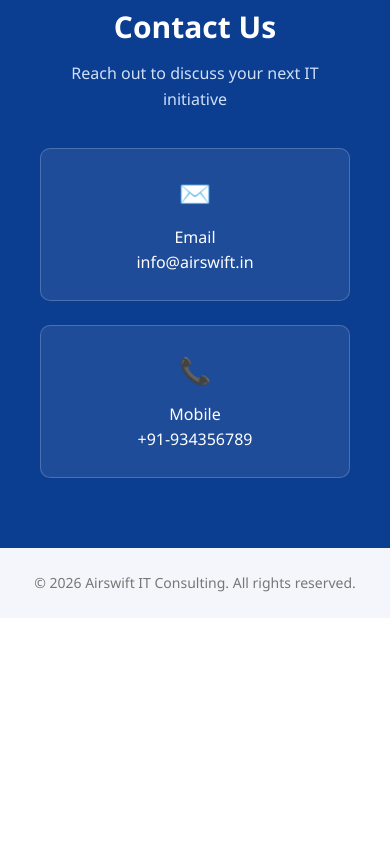
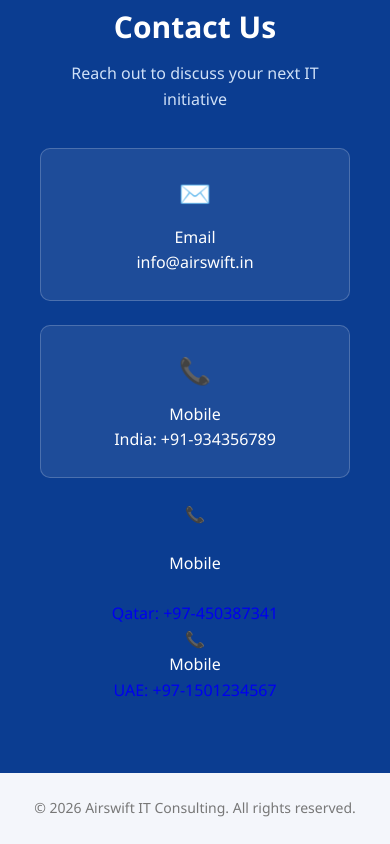
Before and after one commit to uddinsami3/MyWeb, a plain HTML site: page index.html in a window 390 px wide. Shown: the part 6197-7041 px from the top of the page. Before the commit the page ends 6815 px from the top, so only its background shows below. Drawn offline with Linux system fonts and the light colour scheme.

Commit message:
Add mobile contact links for Qatar and UAE

```diff
--- a/index.html
+++ b/index.html
@@ -255,7 +255,15 @@
     <div class="contact-card">
       <div class="icon">📞</div>
       <p>Mobile</p>
-      <a href="tel:+91934356789">+91-934356789</a>
+      <a href="tel:+91934356789">India: +91-934356789</a>
+    </div>
+     <div class="icon">📞</div>
+      <p>Mobile</p>
+      <a href="tel:+97450387341">Qatar: +97-450387341</a>
+    </div>
+  <div class="icon">📞</div>
+      <p>Mobile</p>
+      <a href="tel:+971501234567">UAE: +97-1501234567</a>
     </div>
   </div>
 </section>
```
